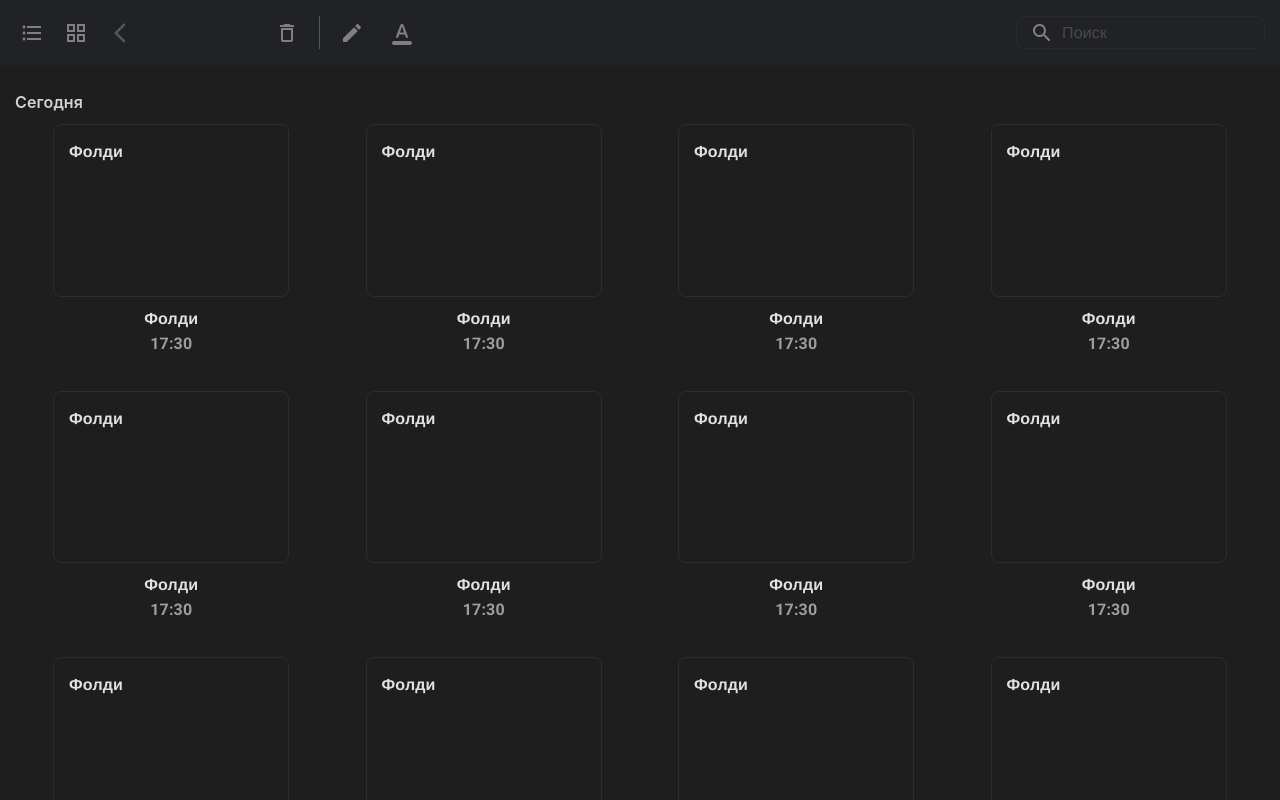
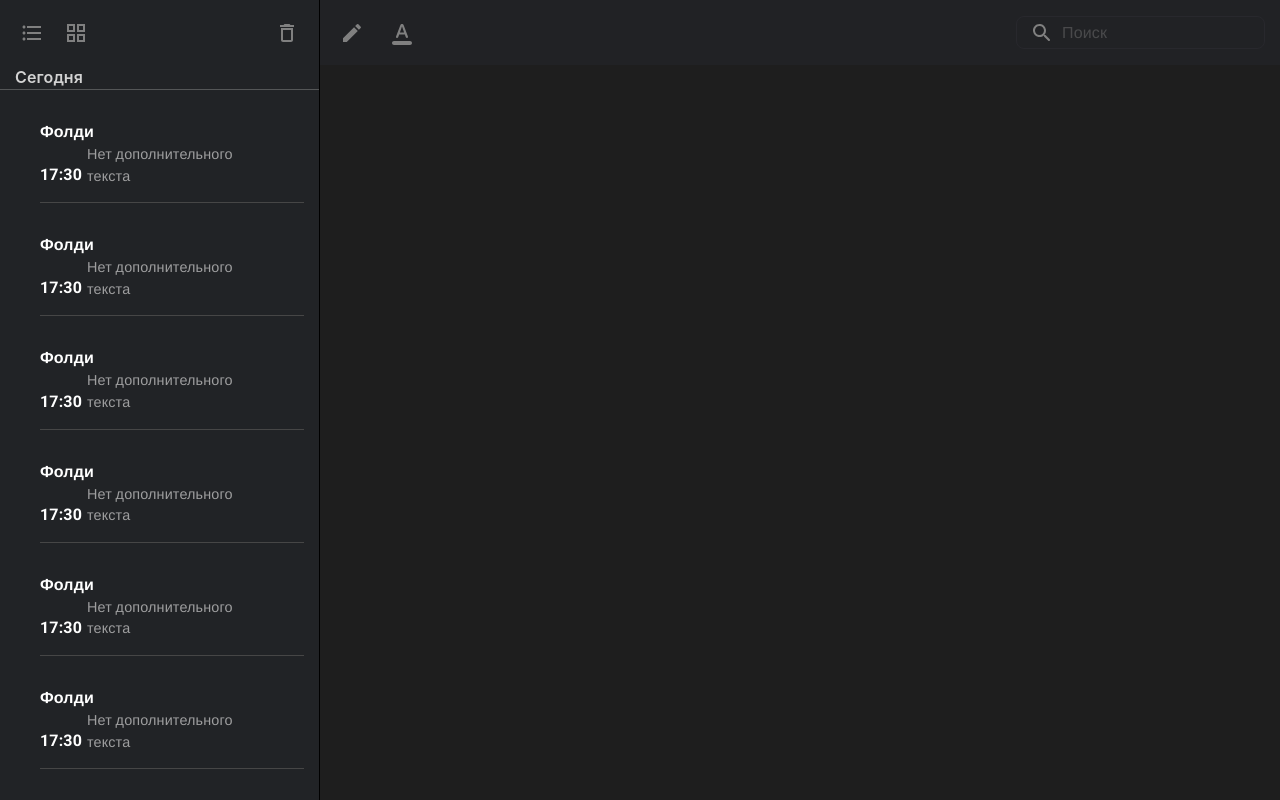
Before and after one commit to gemsioxa/mc-tt, a React (Vite) app: page / in a window 1280 px wide. Built offline with nearby package versions, Linux system fonts and the light colour scheme; a web font is replaced by a local one.

Commit message:
changing display variant

```diff
--- a/package.json
+++ b/package.json
@@ -14,6 +14,9 @@
     "@fontsource/roboto": "^4.5.8",
     "@mui/icons-material": "^5.11.11",
     "@mui/material": "^5.11.11",
+    "mobx": "^6.8.0",
+    "mobx-react": "^7.6.0",
+    "mobx-react-lite": "^3.4.1",
     "react": "^18.2.0",
     "react-dom": "^18.2.0",
     "sass": "^1.58.3"
--- a/src/App.tsx
+++ b/src/App.tsx
@@ -7,6 +7,9 @@ import '@fontsource/roboto/300.css';
 import '@fontsource/roboto/400.css';
 import '@fontsource/roboto/500.css';
 import '@fontsource/roboto/700.css';
+import DisplayStore from './stores/DisplayStore'
+
+export const displayStore = new DisplayStore(false)
 
 function App() {
   const styles = (theme: any) => ({
--- a/src/Components/Editor/Editor.tsx
+++ b/src/Components/Editor/Editor.tsx
@@ -4,14 +4,16 @@ import { Grid } from '@mui/material'
 import List from './List/List'
 import TextArea from './TextArea/TextArea'
 import Table from './Table/Table'
+import { observer } from 'mobx-react'
+import { displayStore } from '../../App'
 
 
-export default function Editor() {
+function Editor() {
 
     const [showTable, setShowTable] = useState(true)
 
 
-    if(showTable) {
+    if(displayStore._isTable) {
         return <Table/>
     } else {
   return (
@@ -28,8 +30,11 @@ export default function Editor() {
             display: 'flex',
             flexDirection: 'column'
         }}>
-            <TextArea/>
+            {displayStore._isActive ?
+            <TextArea/> : null}
         </Grid>
     </Grid>
-    )}
+    )
 }
+}
+export default observer(Editor);
--- a/src/Components/Editor/List/ListItem.tsx
+++ b/src/Components/Editor/List/ListItem.tsx
@@ -1,7 +1,9 @@
 import React from 'react'
 import { Grid, Box, Typography } from '@mui/material'
+import { displayStore } from '../../../App'
+import { observer } from 'mobx-react'
 
-export default function ListItem() {
+function ListItem() {
   return (
     <Grid item sm={12} sx={{
         cursor: 'pointer',
@@ -11,7 +13,7 @@ export default function ListItem() {
         '&:hover': {
             background:'#464646',
         }
-    }}>
+    }} onClick={() => displayStore.setIsActive(true)}>
         <Box sx={{
             margin: '15px 0 0 25px',
             padding: '0 25px 15px 0',
@@ -49,3 +51,5 @@ export default function ListItem() {
     </Grid>
   )
 }
+
+export default observer(ListItem)
--- a/src/Components/Editor/Table/Table.tsx
+++ b/src/Components/Editor/Table/Table.tsx
@@ -1,8 +1,11 @@
 import React from 'react'
 import { Box, Typography, Grid } from '@mui/material'
 import TableItem from './TableItem'
+import TextArea from '../TextArea/TextArea'
+import { displayStore } from '../../../App'
+import { observer } from 'mobx-react'
 
-export default function Table() {
+function Table() {
   return (
     <Box sx={{
         // background: 'red',
@@ -10,6 +13,8 @@ export default function Table() {
         overflowY: 'scroll',
         padding: '0 15px'
     }}>
+        {displayStore._isActive ? <TextArea/> :
+        <>
             <Box sx={{
                 padding: '25px 0 10px 0'
             }}>
@@ -42,6 +47,9 @@ export default function Table() {
                 <TableItem/>
                 <TableItem/>
             </Grid>
+        </>}
     </Box>
   )
 }
+
+export default observer(Table)
--- a/src/Components/Editor/Table/TableItem.tsx
+++ b/src/Components/Editor/Table/TableItem.tsx
@@ -1,5 +1,6 @@
 import React from 'react'
 import { Box, Typography, Grid, TextField } from '@mui/material'
+import { displayStore } from '../../../App'
 
 export default function TableItem() {
   return (
@@ -19,7 +20,7 @@ export default function TableItem() {
                 borderWidth: '1px',
 
             }
-        }}>
+        }} onClick={() => displayStore.setIsActive(true)}>
             <Box sx={{
                 padding: '15px'
             }}>
--- a/src/Components/Header/Header.tsx
+++ b/src/Components/Header/Header.tsx
@@ -4,10 +4,12 @@ import { Grid, TextField, InputAdornment, Box } from '@mui/material'
 import Button from '@mui/material/Button'
 import { borderColor, borderRadius } from '@mui/system'
 import React, { useState } from 'react'
+import { displayStore } from '../../App'
+import { observer } from 'mobx-react'
 import './Header.sass'
-export default function Header() {
+function Header() {
 
-  const [showTable, setShowTable] = useState(true)
+  // const [showTable, setShowTable] = useState(true)
 
   const HeaderButton = styled(Button) ({
     backgroundColor: 'none',
@@ -27,7 +29,7 @@ export default function Header() {
       color: '#545657'
     }
   })
-  const tableShowing = showTable ? {
+  const tableShowing = displayStore._isTable ? {
     bgColor: '#212225',
     brVisibilityList: 'none',
     brVisibilityTable: '1px solid #545657'
@@ -58,9 +60,16 @@ export default function Header() {
           padding: '0 10px'
         }}>
           <Box>
-            <HeaderButton onClick={() => setShowTable(false)}><FormatListBulleted/></HeaderButton>
-            <HeaderButton onClick={() => setShowTable(true)}><GridView/></HeaderButton>
-            {showTable ? <HeaderButton disabled><ArrowBackIosNewRounded/></HeaderButton> : null}
+            <HeaderButton onClick={() => displayStore.setIsTable(false)}><FormatListBulleted/></HeaderButton>
+            <HeaderButton onClick={() => displayStore.setIsTable(true)}><GridView/></HeaderButton>
+            {displayStore._isTable ? displayStore._isActive ?
+            <HeaderButton onClick={() => displayStore.setIsActive(false)}>
+              <ArrowBackIosNewRounded/>
+            </HeaderButton> :
+            <HeaderButton disabled>
+              <ArrowBackIosNewRounded/>
+            </HeaderButton>
+            : null}
           </Box>
           <Box sx={{
             display: 'flex'
@@ -118,3 +127,5 @@ export default function Header() {
     </Grid>
   )
 }
+
+export default observer(Header)
--- /dev/null
+++ b/src/stores/DisplayStore.ts
@@ -0,0 +1,27 @@
+import { makeAutoObservable, makeObservable, observable } from "mobx";
+
+
+class DisplayStore {
+    _isTable: boolean;
+    _isActive: boolean;
+
+    constructor(_isTable: boolean) {
+        this._isTable = false
+        this._isActive = false
+
+        makeObservable(this, {
+            _isTable: observable,
+            _isActive: observable
+        })
+    }
+
+    setIsTable(table: boolean) {
+        this._isTable = table
+    }
+
+    setIsActive(active: boolean) {
+        this._isActive = active
+    }
+}
+
+export default DisplayStore;
--- a/tsconfig.json
+++ b/tsconfig.json
@@ -16,6 +16,6 @@
     "noEmit": true,
     "jsx": "react-jsx"
   },
-  "include": ["src"],
+  "include": ["src", "eslintrc.js"],
   "references": [{ "path": "./tsconfig.node.json" }]
 }
```
Also changed, not shown: .eslintrc.js (added), 1 other file (tests, documents, lock files or other folders). Lines whose indentation alone changed are shown as unchanged.
